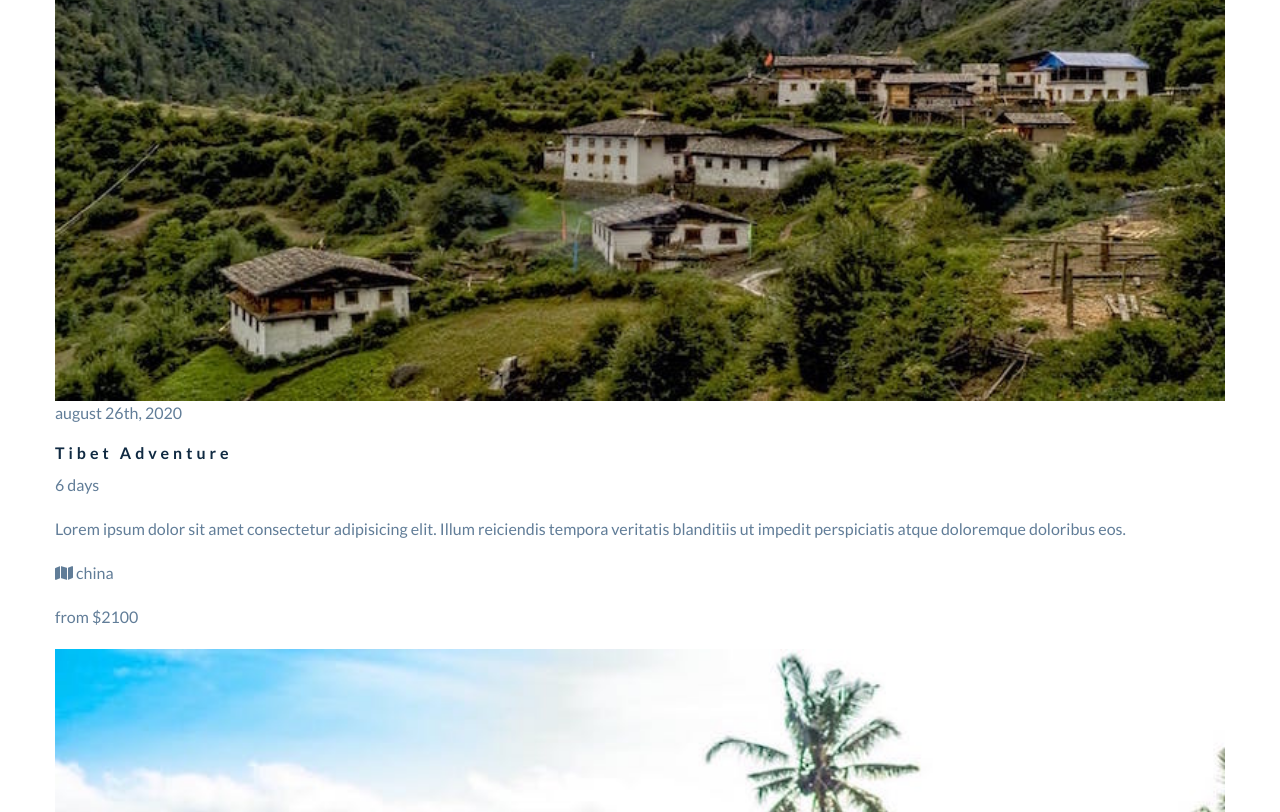
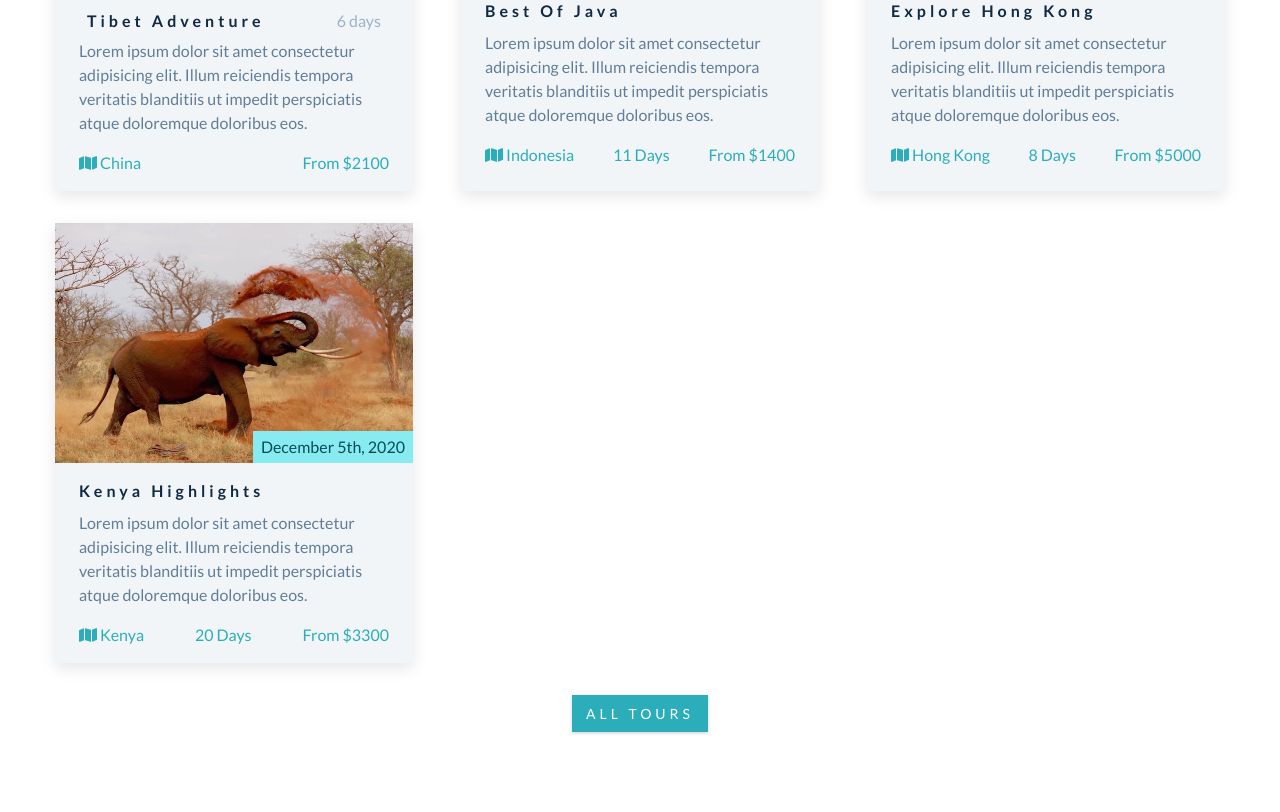
Before and after one commit to sabrinamaral/projects_john_smilga_CSS, a plain HTML site: page 03_backroads_tour_company/index.html in a window 1280 px wide. Shown: the part 2348-3160 px from the top of the page. Drawn offline with Linux system fonts and the light colour scheme; files whose address does not match are found by name.

Commit message:
add style to featured tours | css

```diff
--- a/03_backroads_tour_company/style.css
+++ b/03_backroads_tour_company/style.css
@@ -232,9 +232,7 @@ Hero
 About
 ===============
 */
-/* section add to globals */
-/* title add to globals */
-/* section center add to globals */
+
 .about-img,
 .about-info {
   margin-bottom: 2rem;
@@ -289,6 +287,7 @@ Services
   padding: 0.5rem;
   display: inline-block;
   margin-bottom: 1.5rem;
+  border-radius: 0.5rem;
 }
 .service-text {
   max-width: 20rem;
@@ -319,7 +318,6 @@ Services
   }
   .service-icon {
     align-self: flex-start;
-    border-radius: 0.5rem;
   }
   .service-title {
     margin-bottom: 0.5rem;
@@ -330,7 +328,81 @@ Services
 Featured Tours
 ===============
 */
-
+.tour-card {
+  transition: var(--transition);
+  background: var(--clr-grey-10);
+  box-shadow: var(--light-shadow);
+  margin-bottom: 2rem;
+}
+.tour-card:hover {
+  box-shadow: var(--dark-shadow);
+  transform: scale(1.02);
+}
+.tour-img-container {
+  position: relative;
+}
+.tour-img {
+  height: 15rem;
+  object-fit: cover;
+}
+.tour-date {
+  position: absolute;
+  right: 0;
+  bottom: 0%;
+  background: var(--clr-primary-8);
+  margin-bottom: 0;
+  color: var(--clr-primary-1);
+  text-transform: capitalize;
+  padding: 0.25rem 0.5rem;
+}
+.tour-info {
+  padding: 1.25rem 1.5rem;
+}
+/* extra css | card with a different design */
+.tour-title {
+  display: flex;
+  justify-content: space-between;
+  flex-wrap: wrap;
+}
+.tour-title p,
+.tour-title h4 {
+  margin: 0.5rem;
+  line-height: 1.25;
+}
+.tour-title p {
+  color: var(--clr-grey-7);
+}
+/* end of extra css */
+.tour-footer {
+  display: flex;
+  justify-content: space-between;
+  align-items: center;
+  flex-wrap: wrap;
+}
+.tour-footer p {
+  line-height: 0;
+  margin-bottom: 0;
+  text-transform: capitalize;
+  color: var(--clr-primary-5);
+}
+.tour-btn {
+  text-align: center;
+}
+@media screen and (min-width: 768px) {
+  .featured-center {
+    display: flex;
+    flex-wrap: wrap;
+    justify-content: space-between;
+  }
+  .tour-card {
+    flex: 0 0 calc(50% - 2rem);
+  }
+}
+@media screen and (min-width: 1170px) {
+  .tour-card {
+    flex: 0 0 calc(33.33% - 2rem);
+  }
+}
 /*
 ===============
 Contact
```
